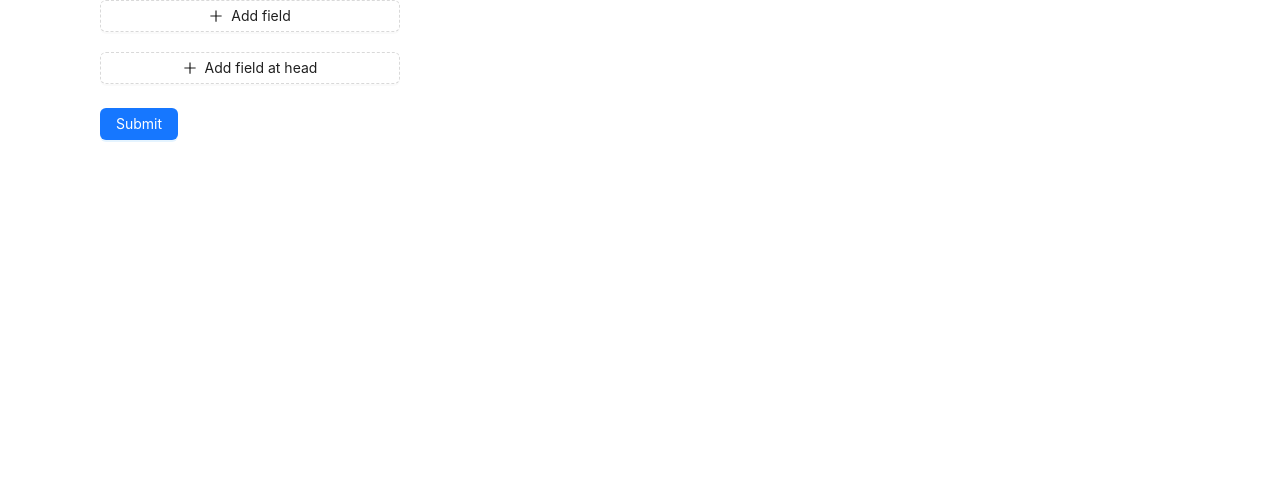
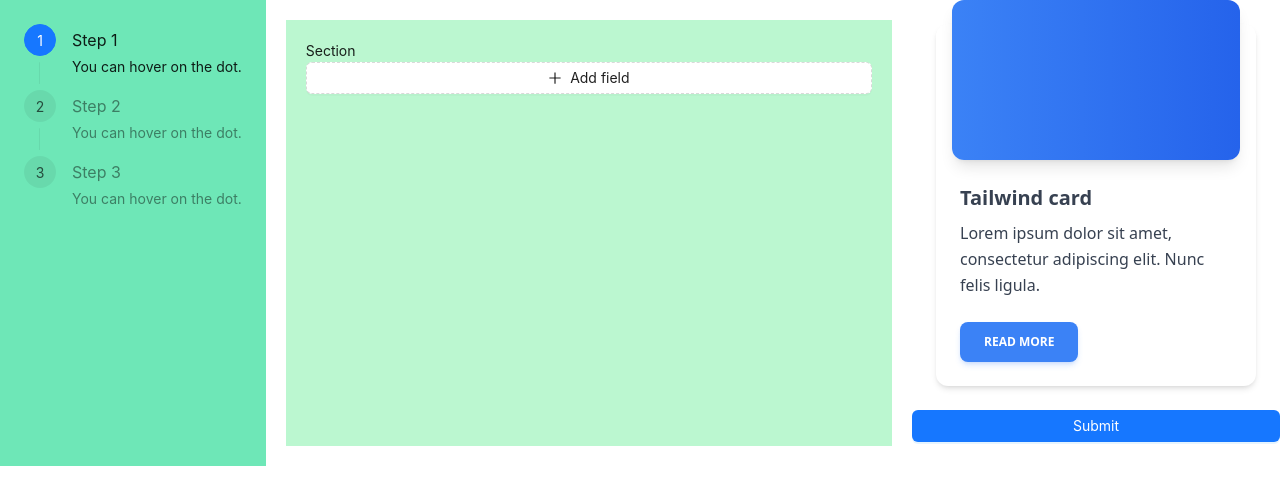
Before and after one commit to datnt2002/Music-Online-Learning-System, a React (Create React App) app: page /create-section in a window 1280 px wide. Shown: the top 504 px of the page. Built offline with nearby package versions, Linux system fonts and the light colour scheme; sample sign-in values are in the browser's storage.

Commit message:
create section and stepcustom

```diff
--- /dev/null
+++ b/src/components/Container/CardTemplate/CardTemplate.jsx
@@ -0,0 +1,28 @@
+import React from 'react';
+
+const CardTemplate = () => {
+  return (
+    <div class="relative flex w-80 flex-col rounded-xl bg-white bg-clip-border text-gray-700 shadow-md">
+      <div class="relative mx-4 -mt-6 h-40 overflow-hidden rounded-xl bg-blue-gray-500 bg-clip-border text-white shadow-lg shadow-blue-gray-500/40 bg-gradient-to-r from-blue-500 to-blue-600"></div>
+      <div class="p-6">
+        <h5 class="mb-2 block font-sans text-xl font-semibold leading-snug tracking-normal text-blue-gray-900 antialiased">
+          Tailwind card
+        </h5>
+        <p class="block font-sans text-base font-light leading-relaxed text-inherit antialiased">
+          Lorem ipsum dolor sit amet, consectetur adipiscing elit. Nunc felis ligula.
+        </p>
+      </div>
+      <div class="p-6 pt-0">
+        <button
+          data-ripple-light="true"
+          type="button"
+          class="select-none rounded-lg bg-blue-500 py-3 px-6 text-center align-middle font-sans text-xs font-bold uppercase text-white shadow-md shadow-blue-500/20 transition-all hover:shadow-lg hover:shadow-blue-500/40 focus:opacity-[0.85] focus:shadow-none active:opacity-[0.85] active:shadow-none disabled:pointer-events-none disabled:opacity-50 disabled:shadow-none"
+        >
+          Read More
+        </button>
+      </div>
+    </div>
+  );
+};
+
+export default CardTemplate;
--- /dev/null
+++ b/src/components/Container/StepsContainer/StepsCustom.jsx
@@ -0,0 +1,31 @@
+import { Steps } from 'antd';
+import React from 'react';
+
+const StepsCustom = () => {
+  const description = 'You can hover on the dot.';
+
+  return (
+    <div className="bg-emerald-300 p-6 ">
+      <Steps
+        current={0}
+        direction="vertical"
+        items={[
+          {
+            title: 'Step 1 ',
+            description,
+          },
+          {
+            title: 'Step 2',
+            description,
+          },
+          {
+            title: 'Step 3',
+            description,
+          },
+        ]}
+      />
+    </div>
+  );
+};
+
+export default StepsCustom;
--- a/src/constants/formfield.js
+++ b/src/constants/formfield.js
@@ -36,3 +36,7 @@ export const CREATE_COURSE_FORM_FIELDS = {
   WHAT_WILL_LEARN: 'what_will_learn',
   REQUIREMENT: 'requirement',
 };
+
+export const CREATE_SECTION_FORM_FIELDS = {
+  SECTION_NAME: 'section_name',
+};
--- a/src/features/Lecturer/CreateCourse.jsx
+++ b/src/features/Lecturer/CreateCourse.jsx
@@ -1,10 +1,11 @@
 import React from 'react';
-import { Breadcrumb, Button, Form, Input, InputNumber, Select, Steps } from 'antd';
+import { Breadcrumb, Button, Form, Input, InputNumber, Select } from 'antd';
 import TextArea from 'antd/es/input/TextArea';
 import { useDispatch, useSelector } from 'react-redux';
 import { createNewCourseAction } from '../../redux/slice/courseSlice';
 import { CREATE_COURSE_FORM_FIELDS } from '../../constants';
 import ExpandedForm from '../../components/Container/FormListContainer/ExpandedForm';
+import StepsCustom from '../../components/Container/StepsContainer/StepsCustom';
 
 const CreateCourse = () => {
   const dispatch = useDispatch();
@@ -25,30 +26,9 @@ const CreateCourse = () => {
     );
   };
 
-  const description = 'You can hover on the dot.';
-
   return (
     <div className="flex">
-      <div className="bg-emerald-300 p-6 ">
-        <Steps
-          current={0}
-          direction="vertical"
-          items={[
-            {
-              title: 'Step 1 ',
-              description,
-            },
-            {
-              title: 'Step 2',
-              description,
-            },
-            {
-              title: 'Step 3',
-              description,
-            },
-          ]}
-        />
-      </div>
+      <StepsCustom />
       <div className="flex flex-1 flex-col p-6 bg-amber-200">
         <div>
           <Breadcrumb
--- a/src/features/Lecturer/CreateLesson.jsx
+++ b/src/features/Lecturer/CreateLesson.jsx
@@ -1,7 +1,8 @@
-import React from 'react';
-import { Button, Form, Input, InputNumber, message } from 'antd';
+import React, { useState } from 'react';
+import { Button, Form, Input, InputNumber, Steps, message } from 'antd';
 import { InboxOutlined } from '@ant-design/icons';
 import Dragger from 'antd/es/upload/Dragger';
+import StepsCustom from '../../components/Container/StepsContainer/StepsCustom';
 const layout = {
   labelCol: {
     span: 8,
@@ -28,6 +29,7 @@ const onFinish = (values) => {
   console.log(values);
 };
 const CreateLesson = () => {
+  const [current, setCurrent] = useState(0);
   const props = {
     name: 'file',
     multiple: true,
@@ -47,25 +49,35 @@ const CreateLesson = () => {
       console.log('Dropped files', e.dataTransfer.files);
     },
   };
+  const onChange = (value) => {
+    console.log('onChange:', value);
+    setCurrent(value);
+  };
+  const description = 'This is a description.';
   return (
-    <Form
-      {...layout}
-      name="nest-messages"
-      onFinish={onFinish}
-      style={{
-        maxWidth: 600,
-      }}
-      validateMessages={validateMessages}
-    >
-      <Form.Item
-        name={['user', 'name']}
-        label="Name"
-        rules={[
+    <div className="flex">
+      <StepsCustom />
+      <div className="flex flex-col">
+        <Steps
+          current={current}
+          onChange={onChange}
+          items={[
             {
-            required: true,
+              title: 'Step 1',
+              description,
+            },
+            {
+              title: 'Step 2',
+              description,
+            },
+            {
+              title: 'Step 3',
+              description,
             },
           ]}
-      >
+        />
+        <Form name="nest-messages" onFinish={onFinish} validateMessages={validateMessages}>
+          <Form.Item name={['user', 'name']} label="Name">
             <Input />
           </Form.Item>
           <Form.Item
@@ -104,7 +116,8 @@ const CreateLesson = () => {
             </p>
             <p className="ant-upload-text">Click or drag file to this area to upload</p>
             <p className="ant-upload-hint">
-          Support for a single or bulk upload. Strictly prohibited from uploading company data or other banned files.
+              Support for a single or bulk upload. Strictly prohibited from uploading company data or other banned
+              files.
             </p>
           </Dragger>
           <Form.Item
@@ -118,6 +131,8 @@ const CreateLesson = () => {
             </Button>
           </Form.Item>
         </Form>
+      </div>
+    </div>
   );
 };
 
--- a/src/features/Lecturer/CreateSection.jsx
+++ b/src/features/Lecturer/CreateSection.jsx
@@ -1,130 +1,39 @@
 import React from 'react';
-import { MinusCircleOutlined, PlusOutlined } from '@ant-design/icons';
-import { Button, Form, Input } from 'antd';
-const formItemLayout = {
-  labelCol: {
-    xs: {
-      span: 24,
-    },
-    sm: {
-      span: 4,
-    },
-  },
-  wrapperCol: {
-    xs: {
-      span: 24,
-    },
-    sm: {
-      span: 20,
-    },
-  },
-};
-const formItemLayoutWithOutLabel = {
-  wrapperCol: {
-    xs: {
-      span: 24,
-      offset: 0,
-    },
-    sm: {
-      span: 20,
-      offset: 4,
-    },
-  },
-};
+import ExpandedForm from '../../components/Container/FormListContainer/ExpandedForm';
+import { CREATE_SECTION_FORM_FIELDS } from '../../constants';
+import { Button, Form } from 'antd';
+import CardTemplate from '../../components/Container/CardTemplate/CardTemplate';
+import StepsCustom from '../../components/Container/StepsContainer/StepsCustom';
 
 const CreateSection = () => {
   const onFinish = (values) => {
     console.log('Received values of form:', values);
   };
+
   return (
-    <Form
-      name="dynamic_form_item"
-      {...formItemLayoutWithOutLabel}
-      onFinish={onFinish}
-      style={{
-        maxWidth: 600,
-      }}
-    >
-      <Form.List
-        name="names"
-        rules={[
-          {
-            validator: async (_, names) => {
-              if (!names || names.length < 2) {
-                return Promise.reject(new Error('At least 2 passengers'));
-              }
-            },
-          },
-        ]}
-      >
-        {(fields, { add, remove }, { errors }) => (
-          <>
-            {fields.map((field, index) => (
-              <Form.Item
-                {...(index === 0 ? formItemLayout : formItemLayoutWithOutLabel)}
-                label={index === 0 ? 'Passengers' : ''}
-                required={false}
-                key={field.key}
-              >
-                <Form.Item
-                  {...field}
-                  validateTrigger={['onChange', 'onBlur']}
-                  rules={[
-                    {
-                      required: true,
-                      whitespace: true,
-                      message: "Please input passenger's name or delete this field.",
-                    },
-                  ]}
-                  noStyle
-                >
-                  <Input
-                    placeholder="passenger name"
-                    style={{
-                      width: '60%',
-                    }}
-                  />
-                </Form.Item>
-                {fields.length > 1 ? (
-                  <MinusCircleOutlined className="dynamic-delete-button" onClick={() => remove(field.name)} />
-                ) : null}
-              </Form.Item>
-            ))}
-            <Form.Item>
-              <Button
-                type="dashed"
-                onClick={() => add()}
-                style={{
-                  width: '60%',
-                }}
-                icon={<PlusOutlined />}
-              >
-                Add field
+    <div className="flex">
+      <StepsCustom />
+
+      <Form onFinish={onFinish} name="section-create" className=" flex-1">
+        <div className="flex">
+          <ExpandedForm
+            title="Section"
+            nameFormList={CREATE_SECTION_FORM_FIELDS.SECTION_NAME}
+            placeholder="Enter section"
+          />
+          <div className="flex flex-col">
+            <div className="m-6">
+              <CardTemplate />
+            </div>
+            <Form.Item className="">
+              <Button type="primary" htmlType="submit" className="w-full">
+                Submit
               </Button>
-              <Button
-                type="dashed"
-                onClick={() => {
-                  add('The head item', 0);
-                }}
-                style={{
-                  width: '60%',
-                  marginTop: '20px',
-                }}
-                icon={<PlusOutlined />}
-              >
-                Add field at head
-              </Button>
-              <Form.ErrorList errors={errors} />
             </Form.Item>
-          </>
-        )}
-      </Form.List>
-      <Form.Item>
-        <Button type="primary" htmlType="submit">
-          Submit
-        </Button>
-      </Form.Item>
-    </Form>
+          </div>
+        </div>
+      </Form>
+    </div>
   );
 };
 
```
Lines whose indentation alone changed are shown as unchanged.
